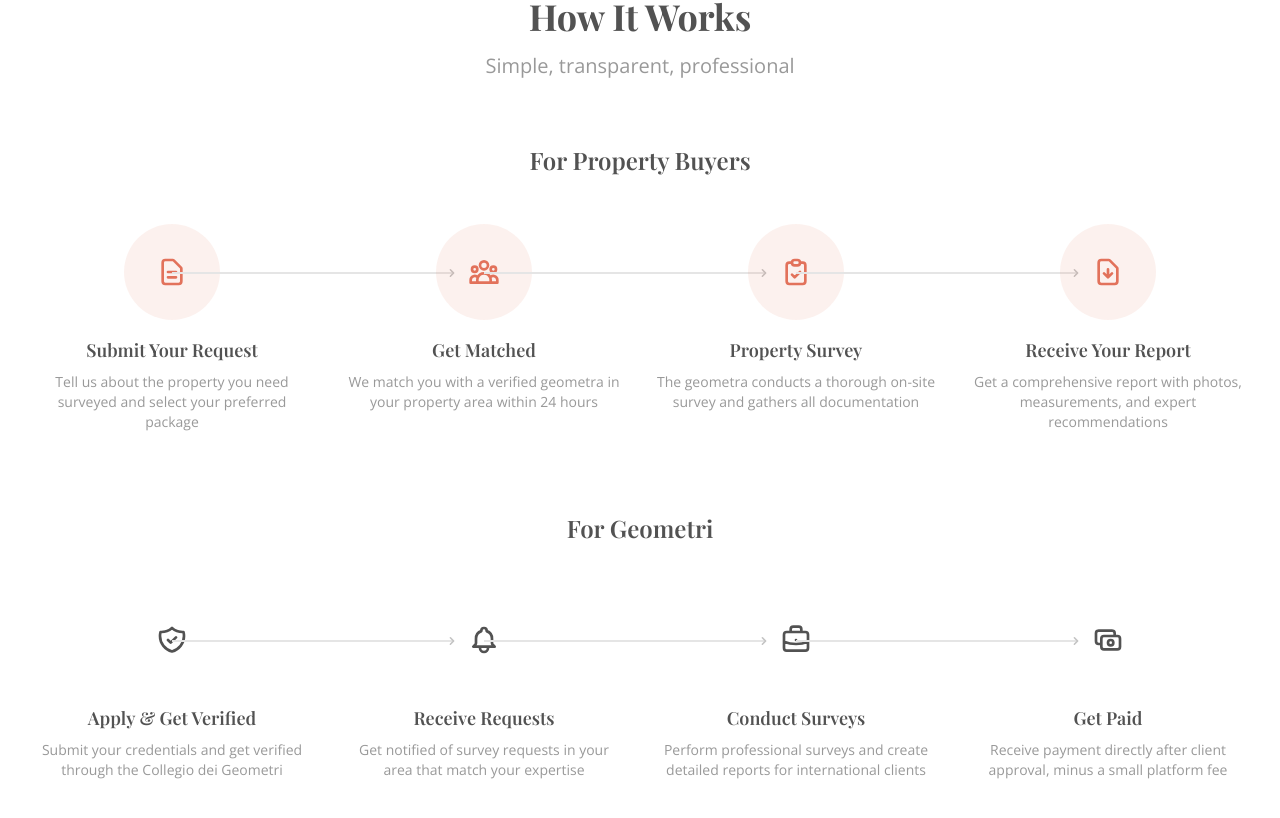
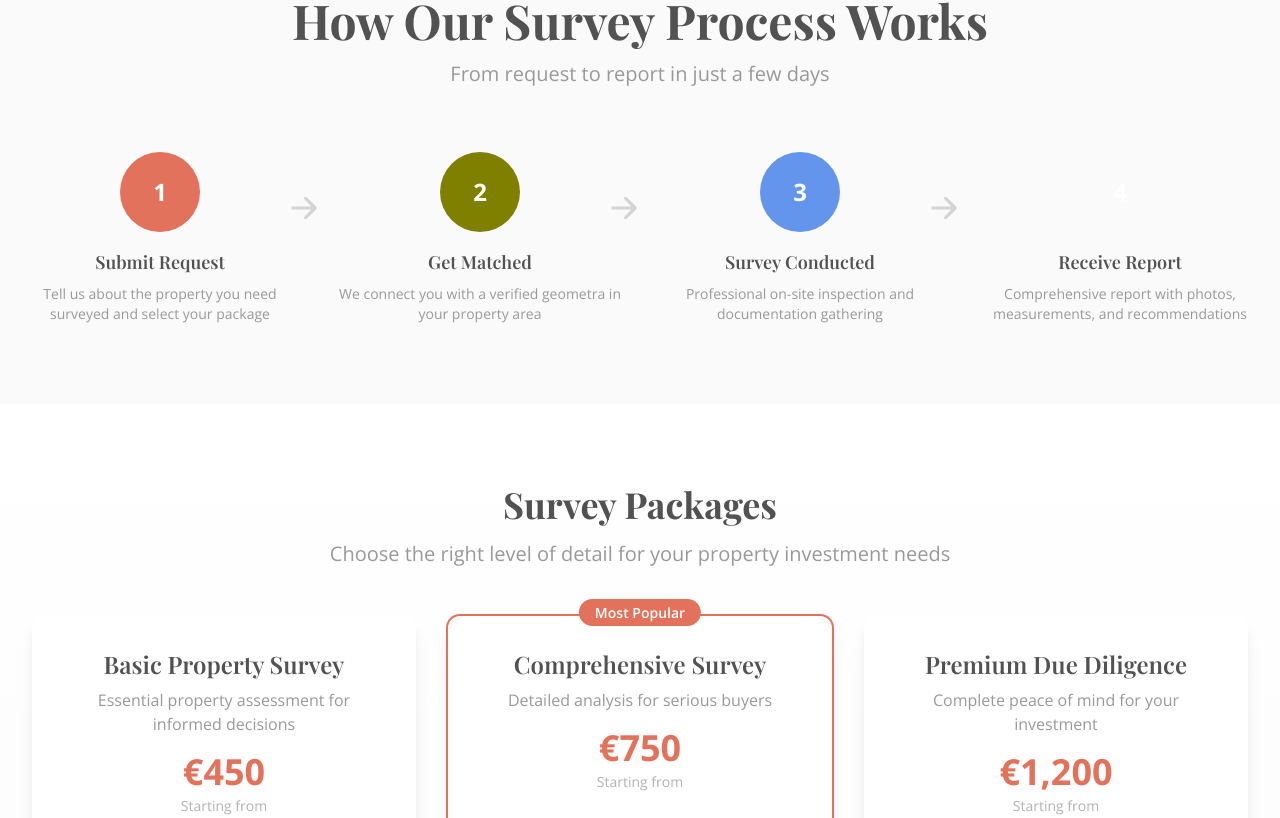
Before and after one commit to Geppix140269/PropertyProsDB, a Next.js app: page / in a window 1280 px wide. Shown: the part 1657-2475 px from the top of the page. Built offline with nearby package versions, Linux system fonts and the light colour scheme; a web font is replaced by a local one.

Commit message:
Update HowItWorks.tsx

```diff
--- a/app/components/home/HowItWorks.tsx
+++ b/app/components/home/HowItWorks.tsx
@@ -1,183 +1,78 @@
 // PATH: app/components/home/HowItWorks.tsx
-'use client'
-import { useLanguage } from '@/app/providers/language-provider'
-
 export default function HowItWorks() {
-  const { language } = useLanguage()
-
-  const buyerSteps = [
-    {
-      number: '1',
-      title: language === 'en' ? 'Submit Your Request' : 'Invia la Tua Richiesta',
-      description: language === 'en'
-        ? 'Tell us about the property you need surveyed and select your preferred package'
-        : 'Raccontaci della proprietà che necessita di un rilievo e seleziona il pacchetto preferito',
-      icon: (
-        <svg className="w-8 h-8" fill="none" stroke="currentColor" viewBox="0 0 24 24">
-          <path strokeLinecap="round" strokeLinejoin="round" strokeWidth={2} d="M9 12h6m-6 4h6m2 5H7a2 2 0 01-2-2V5a2 2 0 012-2h5.586a1 1 0 01.707.293l5.414 5.414a1 1 0 01.293.707V19a2 2 0 01-2 2z" />
-        </svg>
-      )
-    },
-    {
-      number: '2',
-      title: language === 'en' ? 'Get Matched' : 'Trova il Professionista',
-      description: language === 'en'
-        ? 'We match you with a verified geometra in your property area within 24 hours'
-        : 'Ti abbiniamo con un geometra verificato nella zona della proprietà entro 24 ore',
-      icon: (
-        <svg className="w-8 h-8" fill="none" stroke="currentColor" viewBox="0 0 24 24">
-          <path strokeLinecap="round" strokeLinejoin="round" strokeWidth={2} d="M17 20h5v-2a3 3 0 00-5.356-1.857M17 20H7m10 0v-2c0-.656-.126-1.283-.356-1.857M7 20H2v-2a3 3 0 015.356-1.857M7 20v-2c0-.656.126-1.283.356-1.857m0 0a5.002 5.002 0 019.288 0M15 7a3 3 0 11-6 0 3 3 0 016 0zm6 3a2 2 0 11-4 0 2 2 0 014 0zM7 10a2 2 0 11-4 0 2 2 0 014 0z" />
-        </svg>
-      )
-    },
-    {
-      number: '3',
-      title: language === 'en' ? 'Property Survey' : 'Rilievo della Proprietà',
-      description: language === 'en'
-        ? 'The geometra conducts a thorough on-site survey and gathers all documentation'
-        : 'Il geometra conduce un rilievo approfondito sul posto e raccoglie tutta la documentazione',
-      icon: (
-        <svg className="w-8 h-8" fill="none" stroke="currentColor" viewBox="0 0 24 24">
-          <path strokeLinecap="round" strokeLinejoin="round" strokeWidth={2} d="M9 5H7a2 2 0 00-2 2v12a2 2 0 002 2h10a2 2 0 002-2V7a2 2 0 00-2-2h-2M9 5a2 2 0 002 2h2a2 2 0 002-2M9 5a2 2 0 012-2h2a2 2 0 012 2m-6 9l2 2 4-4" />
-        </svg>
-      )
-    },
-    {
-      number: '4',
-      title: language === 'en' ? 'Receive Your Report' : 'Ricevi il Tuo Report',
-      description: language === 'en'
-        ? 'Get a comprehensive report with photos, measurements, and expert recommendations'
-        : 'Ricevi un report completo con foto, misurazioni e raccomandazioni esperte',
-      icon: (
-        <svg className="w-8 h-8" fill="none" stroke="currentColor" viewBox="0 0 24 24">
-          <path strokeLinecap="round" strokeLinejoin="round" strokeWidth={2} d="M12 10v6m0 0l-3-3m3 3l3-3m2 8H7a2 2 0 01-2-2V5a2 2 0 012-2h5.586a1 1 0 01.707.293l5.414 5.414a1 1 0 01.293.707V19a2 2 0 01-2 2z" />
-        </svg>
-      )
-    }
-  ]
-
-  const geometraSteps = [
-    {
-      number: '1',
-      title: language === 'en' ? 'Apply & Get Verified' : 'Candidati e Verifica',
-      description: language === 'en'
-        ? 'Submit your credentials and get verified through the Collegio dei Geometri'
-        : 'Invia le tue credenziali e ottieni la verifica tramite il Collegio dei Geometri',
-      icon: (
-        <svg className="w-8 h-8" fill="none" stroke="currentColor" viewBox="0 0 24 24">
-          <path strokeLinecap="round" strokeLinejoin="round" strokeWidth={2} d="M9 12l2 2 4-4m5.618-4.016A11.955 11.955 0 0112 2.944a11.955 11.955 0 01-8.618 3.04A12.02 12.02 0 003 9c0 5.591 3.824 10.29 9 11.622 5.176-1.332 9-6.03 9-11.622 0-1.042-.133-2.052-.382-3.016z" />
-        </svg>
-      )
-    },
-    {
-      number: '2',
-      title: language === 'en' ? 'Receive Requests' : 'Ricevi Richieste',
-      description: language === 'en'
-        ? 'Get notified of survey requests in your area that match your expertise'
-        : 'Ricevi notifiche di richieste di rilievo nella tua zona che corrispondono alla tua esperienza',
-      icon: (
-        <svg className="w-8 h-8" fill="none" stroke="currentColor" viewBox="0 0 24 24">
-          <path strokeLinecap="round" strokeLinejoin="round" strokeWidth={2} d="M15 17h5l-1.405-1.405A2.032 2.032 0 0118 14.158V11a6.002 6.002 0 00-4-5.659V5a2 2 0 10-4 0v.341C7.67 6.165 6 8.388 6 11v3.159c0 .538-.214 1.055-.595 1.436L4 17h5m6 0v1a3 3 0 11-6 0v-1m6 0H9" />
-        </svg>
-      )
-    },
-    {
-      number: '3',
-      title: language === 'en' ? 'Conduct Surveys' : 'Esegui Rilievi',
-      description: language === 'en'
-        ? 'Perform professional surveys and create detailed reports for international clients'
-        : 'Esegui rilievi professionali e crea report dettagliati per clienti internazionali',
-      icon: (
-        <svg className="w-8 h-8" fill="none" stroke="currentColor" viewBox="0 0 24 24">
-          <path strokeLinecap="round" strokeLinejoin="round" strokeWidth={2} d="M21 13.255A23.931 23.931 0 0112 15c-3.183 0-6.22-.62-9-1.745M16 6V4a2 2 0 00-2-2h-4a2 2 0 00-2 2v2m4 6h.01M5 20h14a2 2 0 002-2V8a2 2 0 00-2-2H5a2 2 0 00-2 2v10a2 2 0 002 2z" />
-        </svg>
-      )
-    },
-    {
-      number: '4',
-      title: language === 'en' ? 'Get Paid' : 'Ricevi il Pagamento',
-      description: language === 'en'
-        ? 'Receive payment directly after client approval, minus a small platform fee'
-        : 'Ricevi il pagamento direttamente dopo l\'approvazione del cliente, meno una piccola commissione',
-      icon: (
-        <svg className="w-8 h-8" fill="none" stroke="currentColor" viewBox="0 0 24 24">
-          <path strokeLinecap="round" strokeLinejoin="round" strokeWidth={2} d="M17 9V7a2 2 0 00-2-2H5a2 2 0 00-2 2v6a2 2 0 002 2h2m2 4h10a2 2 0 002-2v-6a2 2 0 00-2-2H9a2 2 0 00-2 2v6a2 2 0 002 2zm7-5a2 2 0 11-4 0 2 2 0 014 0z" />
-        </svg>
-      )
-    }
-  ]
-
   return (
-    <section className="py-20 bg-white">
-      <div className="max-w-7xl mx-auto px-4 sm:px-6 lg:px-8">
+    <section className="py-20 bg-stone-50">
+      <div className="max-w-7xl mx-auto px-4">
         <div className="text-center mb-16">
-          <h2 className="font-playfair text-4xl font-bold text-navy mb-4">
-            {language === 'en' ? 'How It Works' : 'Come Funziona'}
+          <h2 className="font-playfair text-4xl md:text-5xl font-bold text-navy mb-4">
+            How Our Survey Process Works
           </h2>
-          <p className="text-xl text-stone-600">
-            {language === 'en' ? 'Simple, transparent, professional' : 'Semplice, trasparente, professionale'}
+          <p className="text-xl text-stone-600 max-w-3xl mx-auto">
+            From request to report in just a few days
           </p>
         </div>
 
-        {/* For Buyers */}
-        <div className="mb-20">
-          <h3 className="font-playfair text-2xl font-semibold text-center text-navy mb-12">
-            {language === 'en' ? 'For Property Buyers' : 'Per Acquirenti di Proprietà'}
-          </h3>
         <div className="grid md:grid-cols-4 gap-8">
-            {buyerSteps.map((step, index) => (
-              <div key={index} className="relative">
-                {/* Connection Line */}
-                {index < buyerSteps.length - 1 && (
-                  <div className="hidden md:block absolute top-12 left-1/2 w-full h-0.5 bg-stone-200">
-                    <div className="absolute right-0 top-1/2 transform translate-x-1/2 -translate-y-1/2">
-                      <svg className="w-4 h-4 text-stone-400" fill="currentColor" viewBox="0 0 20 20">
-                        <path fillRule="evenodd" d="M7.293 14.707a1 1 0 010-1.414L10.586 10 7.293 6.707a1 1 0 011.414-1.414l4 4a1 1 0 010 1.414l-4 4a1 1 0 01-1.414 0z" clipRule="evenodd" />
+          {/* Step 1 */}
+          <div className="relative text-center">
+            <div className="w-20 h-20 bg-terracotta text-white rounded-full flex items-center justify-center mx-auto mb-4 text-2xl font-bold">
+              1
+            </div>
+            <h3 className="font-semibold text-lg mb-2">Submit Request</h3>
+            <p className="text-stone-600 text-sm">
+              Tell us about the property you need surveyed and select your package
+            </p>
+            {/* Arrow */}
+            <div className="hidden md:block absolute top-10 -right-4 text-stone-300">
+              <svg className="w-8 h-8" fill="currentColor" viewBox="0 0 20 20">
+                <path fillRule="evenodd" d="M10.293 3.293a1 1 0 011.414 0l6 6a1 1 0 010 1.414l-6 6a1 1 0 01-1.414-1.414L14.586 11H3a1 1 0 110-2h11.586l-4.293-4.293a1 1 0 010-1.414z" clipRule="evenodd" />
               </svg>
             </div>
           </div>
-                )}
 
-                <div className="text-center">
-                  <div className="w-24 h-24 bg-terracotta/10 rounded-full flex items-center justify-center mx-auto mb-4 text-terracotta">
-                    {step.icon}
+          {/* Step 2 */}
+          <div className="relative text-center">
+            <div className="w-20 h-20 bg-olive text-white rounded-full flex items-center justify-center mx-auto mb-4 text-2xl font-bold">
+              2
             </div>
-                  <h4 className="font-semibold text-lg text-navy mb-2">{step.title}</h4>
-                  <p className="text-sm text-stone-600">{step.description}</p>
-                </div>
-              </div>
-            ))}
+            <h3 className="font-semibold text-lg mb-2">Get Matched</h3>
+            <p className="text-stone-600 text-sm">
+              We connect you with a verified geometra in your property area
+            </p>
+            {/* Arrow */}
+            <div className="hidden md:block absolute top-10 -right-4 text-stone-300">
+              <svg className="w-8 h-8" fill="currentColor" viewBox="0 0 20 20">
+                <path fillRule="evenodd" d="M10.293 3.293a1 1 0 011.414 0l6 6a1 1 0 010 1.414l-6 6a1 1 0 01-1.414-1.414L14.586 11H3a1 1 0 110-2h11.586l-4.293-4.293a1 1 0 010-1.414z" clipRule="evenodd" />
+              </svg>
             </div>
           </div>
 
-        {/* For Geometri */}
-        <div>
-          <h3 className="font-playfair text-2xl font-semibold text-center text-navy mb-12">
-            {language === 'en' ? 'For Geometri' : 'Per Geometri'}
-          </h3>
-          <div className="grid md:grid-cols-4 gap-8">
-            {geometraSteps.map((step, index) => (
-              <div key={index} className="relative">
-                {/* Connection Line */}
-                {index < geometraSteps.length - 1 && (
-                  <div className="hidden md:block absolute top-12 left-1/2 w-full h-0.5 bg-stone-200">
-                    <div className="absolute right-0 top-1/2 transform translate-x-1/2 -translate-y-1/2">
-                      <svg className="w-4 h-4 text-stone-400" fill="currentColor" viewBox="0 0 20 20">
-                        <path fillRule="evenodd" d="M7.293 14.707a1 1 0 010-1.414L10.586 10 7.293 6.707a1 1 0 011.414-1.414l4 4a1 1 0 010 1.414l-4 4a1 1 0 01-1.414 0z" clipRule="evenodd" />
+          {/* Step 3 */}
+          <div className="relative text-center">
+            <div className="w-20 h-20 bg-sea text-white rounded-full flex items-center justify-center mx-auto mb-4 text-2xl font-bold">
+              3
+            </div>
+            <h3 className="font-semibold text-lg mb-2">Survey Conducted</h3>
+            <p className="text-stone-600 text-sm">
+              Professional on-site inspection and documentation gathering
+            </p>
+            {/* Arrow */}
+            <div className="hidden md:block absolute top-10 -right-4 text-stone-300">
+              <svg className="w-8 h-8" fill="currentColor" viewBox="0 0 20 20">
+                <path fillRule="evenodd" d="M10.293 3.293a1 1 0 011.414 0l6 6a1 1 0 010 1.414l-6 6a1 1 0 01-1.414-1.414L14.586 11H3a1 1 0 110-2h11.586l-4.293-4.293a1 1 0 010-1.414z" clipRule="evenodd" />
               </svg>
             </div>
           </div>
-                )}
 
+          {/* Step 4 */}
           <div className="text-center">
-                  <div className="w-24 h-24 bg-navy/10 rounded-full flex items-center justify-center mx-auto mb-4 text-navy">
-                    {step.icon}
+            <div className="w-20 h-20 bg-navy text-white rounded-full flex items-center justify-center mx-auto mb-4 text-2xl font-bold">
+              4
             </div>
-                  <h4 className="font-semibold text-lg text-navy mb-2">{step.title}</h4>
-                  <p className="text-sm text-stone-600">{step.description}</p>
-                </div>
-              </div>
-            ))}
+            <h3 className="font-semibold text-lg mb-2">Receive Report</h3>
+            <p className="text-stone-600 text-sm">
+              Comprehensive report with photos, measurements, and recommendations
+            </p>
           </div>
         </div>
       </div>
```
Lines whose indentation alone changed are shown as unchanged.
